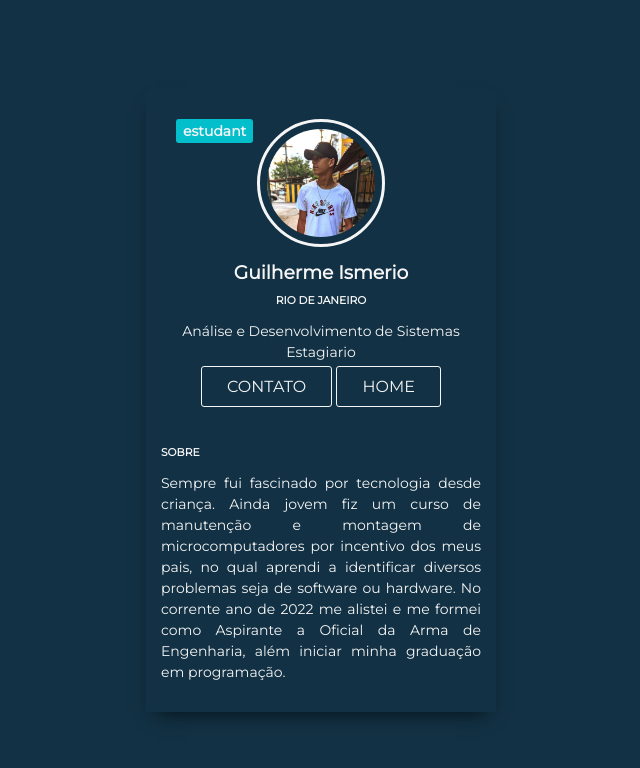
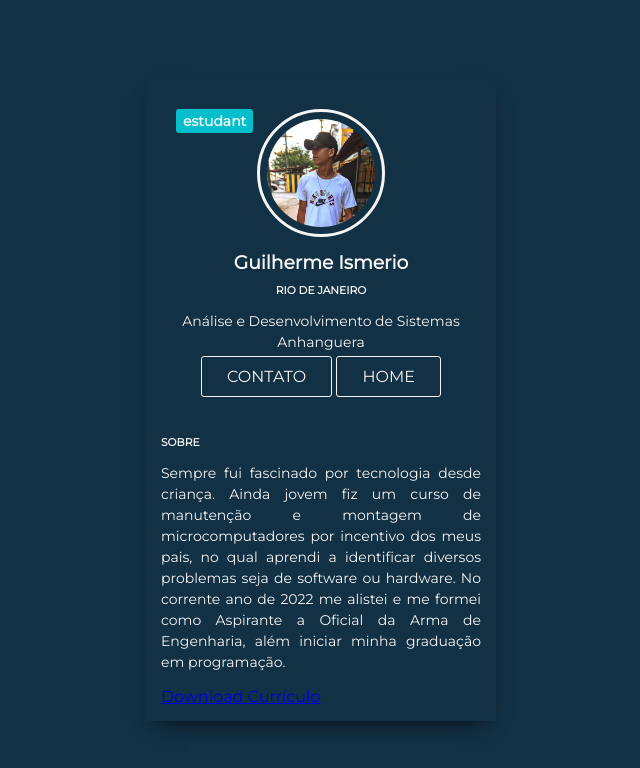
Before and after one commit to ismeri0U/profilecard, a plain HTML site: page sobre.html in a window 1280 px wide. Shown: the whole page, without its empty margins (319-959 px from the left). Drawn offline with Linux system fonts and the light colour scheme.

Commit message:
Update sobre.html

```diff
--- a/sobre.html
+++ b/sobre.html
@@ -14,7 +14,7 @@
 		<img class="perfil" src="img/profile.jpg" alt="user" />
 		<h3>Guilherme Ismerio</h3>
 		<h6>Rio de Janeiro</h6>
-		<p>Análise e Desenvolvimento de Sistemas<br/> Estagiario</p>
+		<p>Análise e Desenvolvimento de Sistemas<br/>Anhanguera</p>
 		<div class="btn">
 			<a class="linke" href="https://wa.me/5521994166801/"> CONTATO</a>
 			<a class="linke" href="index.html">HOME</a>
@@ -25,6 +25,9 @@
 				microcomputadores por incentivo dos meus pais, no qual aprendi a identificar diversos problemas seja de
 				software ou hardware. No corrente ano de 2022 me alistei e me formei como Aspirante a Oficial da Arma de
 				Engenharia, além iniciar minha graduação em programação.</p>
+			<div class="curriculo">
+				<a class="Cv" href="https://drive.google.com/file/d/1W9DNydNtFL5LUD-7z8-09nlDrUsAKqt5/view?usp=sharing">Download Currículo</a>
+			</div>
 		</div>
 	</div>
 </body>
```
